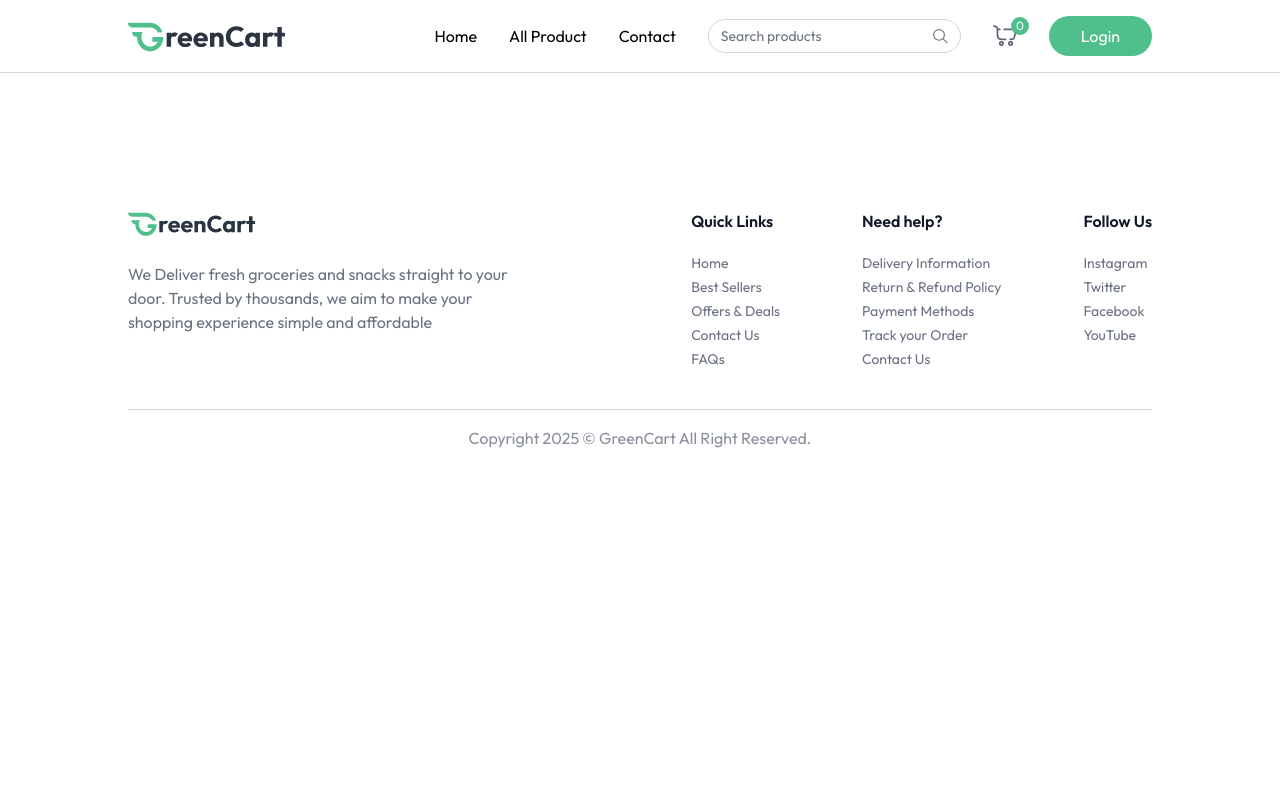
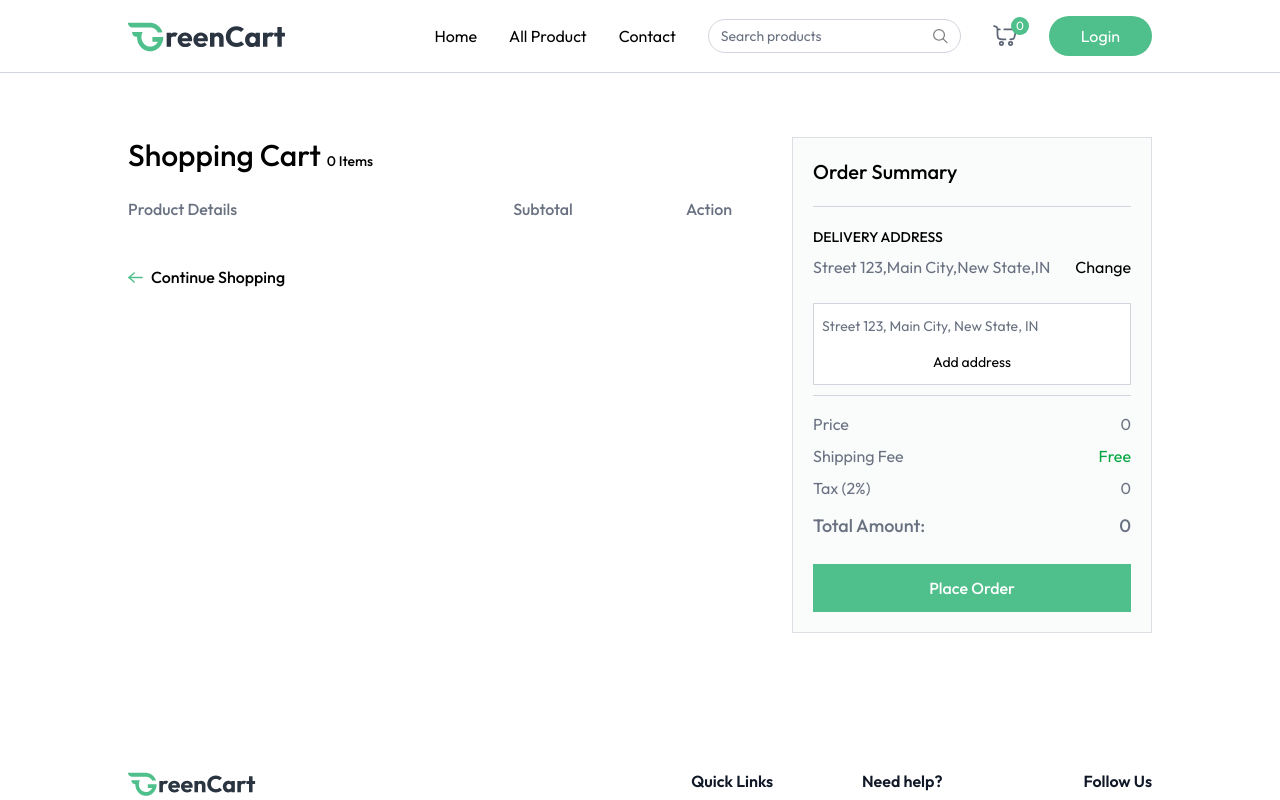
Before and after one commit to pankajgupta96/Greencart, a React (Vite) app in the folder frontend/: page /cart in a window 1280 px wide. Shown: the top 800 px of the page. Built offline with nearby package versions, Linux system fonts and the light colour scheme.

Commit message:
Feat : cart is completed

```diff
--- a/frontend/src/App.jsx
+++ b/frontend/src/App.jsx
@@ -10,6 +10,7 @@
 import AllProducts from './pages/AllProducts';
 import ProductCategrory from './pages/ProductCategrory';
 import ProductDetails from './pages/ProductDetails';
+import Cart from './pages/Cart';
 
 function App() {
   const issellerpath = useLocation().pathname.includes("seller");
@@ -34,6 +35,7 @@
         <Route path='/products' element={<AllProducts/>}></Route>
         <Route path='/products/:category' element={<ProductCategrory/>}></Route>
         <Route path='/products/:category/:id' element={<ProductDetails/>}></Route>
+        <Route path='/cart' element={<Cart/>}></Route>
 
       </Routes>
    </div>
--- a/frontend/src/context/AppContext.jsx
+++ b/frontend/src/context/AppContext.jsx
@@ -38,8 +38,8 @@
          toast.success("Added to cart");
     }
 
-    const updateCartitem = (itemId , quantity) =>{
-        let rcatData = structuredClone(cartItems);
+    const updateCartItem = (itemId , quantity) =>{
+        let cartData = structuredClone(cartItems);
         cartData[itemId] =quantity;
         setCartItems(cartData)
         toast.success("Cart Updated");
@@ -74,13 +74,13 @@
 
      const getCartAmount =() =>{
         let totalAmount = 0;
-        for(let item in cartItems){
-            let iteminfo = products.find((product) => product._id === item);
-            if(cartItems[item]>0){
-                totalAmount +=iteminfo.offerPrice *cartItems[item];
+        for(let items in cartItems){
+            let iteminfo = products.find((product) => product._id === items);
+            if(cartItems[items]>0){
+                totalAmount +=iteminfo.offerPrice *cartItems[items];
             }
         }
-        return Math.floor(totalAmount*100)
+        return Math.floor(totalAmount*100)/100;
      }
 
 
@@ -89,7 +89,7 @@
     },[])
 
 
-    const value = {navigate, user, setUser , setIsSeller, isSeller ,showUserLogin , setShowUserLogin , products,currency ,addToCart,updateCartitem,removeFromCart,cartItems,setSearchQuery,searchQuery,getCartAmount,getCartCount}
+    const value = {navigate, user, setUser , setIsSeller, isSeller ,showUserLogin , setShowUserLogin , products,currency ,addToCart,updateCartItem,removeFromCart,cartItems,setSearchQuery,searchQuery,getCartAmount,getCartCount}
 
 
 
--- a/frontend/src/pages/Cart.jsx
+++ b/frontend/src/pages/Cart.jsx
@@ -1,9 +1,145 @@
-import React from 'react'
+import { useEffect, useState } from "react";
+import { useAppContext } from "../context/AppContext";
+import { assets, dummyAddress } from "../assets/assets";
 
-function Cart() {
-  return (
-    <div>Cart</div>
-  )
+const Cart = () => {
+    const [showAddress, setShowAddress] = useState(dummyAddress);
+
+    const {products,currency,cartItems,removeFromCart,getCartCount,updateCartItem,navigate,getCartAmount} =useAppContext();
+
+    const [cartArray, setCartArray] = useState([]);
+    const [addresses, setAddresses] = useState(dummyAddress);
+    const [selectedAddress, SetSelectedAddress] = useState(dummyAddress[0]);
+const [paymentOption, setPaymentOption] = useState("COD");
+
+const getCart = ()=>{
+    let tempArray =[]
+    for( const key in cartItems){
+        const product = products.find((item)=>item._id === key)
+        product.quantity = cartItems[key]
+        tempArray.push(product)
+    }
+    setCartArray(tempArray);
 }
 
-export default Cart
+const placeOrder = async ()=>{
+
+}
+
+useEffect(()=>{
+    if(products.length>0 && cartItems){
+        getCart();
+    }
+
+},[products,cartItems])
+
+
+//3:34
+
+    return products.length>0 && cartItems ? (
+        <div className="flex flex-col md:flex-row mt-16">
+            <div className='flex-1 max-w-4xl'>
+                <h1 className="text-3xl font-medium mb-6">
+                    Shopping Cart <span className="text-sm text-primary">{getCartCount()} Items</span>
+                </h1>
+
+                <div className="grid grid-cols-[2fr_1fr_1fr] text-gray-500 text-base font-medium pb-3">
+                    <p className="text-left">Product Details</p>
+                    <p className="text-center">Subtotal</p>
+                    <p className="text-center">Action</p>
+                </div>
+
+                {cartArray.map((product, index) => (
+                    <div key={index} className="grid grid-cols-[2fr_1fr_1fr] text-gray-500 items-center text-sm md:text-base font-medium pt-3">
+                        <div className="flex items-center md:gap-6 gap-3">
+                            <div onClick={() =>{navigate(`/products/$ {product.category.toLowerCase()}/${product._id}`);scrollTo(0,0)}}  className="cursor-pointer w-24 h-24 flex items-center justify-center border border-gray-300 rounded">
+                                <img className="max-w-full h-full object-cover" src={product.image[0]} alt={product.name} />
+                            </div>
+                            <div>
+                                <p className="hidden md:block font-semibold">{product.name}</p>
+                                <div className="font-normal text-gray-500/70">
+                                    <p>Weight: <span>{product.weight || "N/A"}</span></p>
+                                    <div className='flex items-center'>
+                                        <p>Qty:</p>
+                                        <select onChange={e => updateCartItem(product._id,Number(e.target.value))}
+                                        value={cartItems[product._id]} className='outline-none'>
+                                            {Array(cartItems[product._id]>9 ? cartItems[product._id]:9).fill('').map((_, index) => (
+                                                <option key={index} value={index + 1}>{index + 1}</option>
+                                            ))}
+                                        </select>
+                                    </div>
+                                </div>
+                            </div>
+                        </div>
+                        <p className="text-center">{currency}{product.offerPrice * product.quantity}</p>
+                        <button  onClick ={()=>removeFromCart(product._id)} className="cursor-pointer mx-auto">
+                            <img src={assets.remove_icon} alt=""remove className="inline-block w-6 h-6" />
+                        </button>
+                    </div>)
+                )}
+
+                <button onClick={()=>{navigate("/products");scrollTo(0,0)}} className="group cursor-pointer flex items-center mt-8 gap-2 text-primary font-medium">
+                    <img className="group-hover:-translate-x-1 transition" src={assets.arrow_right_icon_colored} alt="arrow"  />
+                    Continue Shopping
+                </button>
+
+            </div>
+
+            <div className="max-w-[360px] w-full bg-gray-100/40 p-5 max-md:mt-16 border border-gray-300/70">
+                <h2 className="text-xl md:text-xl font-medium">Order Summary</h2>
+                <hr className="border-gray-300 my-5" />
+
+                <div className="mb-6">
+                    <p className="text-sm font-medium uppercase">Delivery Address</p>
+                    <div className="relative flex justify-between items-start mt-2">
+                        <p className="text-gray-500">{selectedAddress ? `${selectedAddress.street},${selectedAddress.city},${selectedAddress.state},${selectedAddress.country}` : "No address found"}</p>
+                        <button onClick={() => setShowAddress(!showAddress)} className="text-primary hover:underline cursor-pointer">
+                            Change
+                        </button>
+                        {showAddress && (
+                            <div className="absolute top-12 py-1 bg-white border border-gray-300 text-sm w-full">
+                                {addresses.map((address,index)=>( <p onClick={() => {SetSelectedAddress(address); setShowAddress(false)}} className="text-gray-500 p-2 hover:bg-gray-100">
+                                    {address.street},  {address.city},  {address.state},  {address.country}
+                                </p>))}
+                                <p onClick={() => navigate('/add-address')} className="text-primary text-center cursor-pointer p-2 hover:bg-indigo-500/10">
+                                    Add address
+                                </p>
+                            </div>
+                        )}
+                    </div>
+
+                    <p className="text-sm font-medium uppercase mt-6">Payment Method</p>
+
+                    <select onChange={e => setPaymentOption(e.target.value)} className="w-full border border-gray-300 bg-white px-3 py-2 mt-2 outline-none">
+                        <option value="COD">Cash On Delivery</option>
+                        <option value="Online">Online Payment</option>
+                    </select>
+                </div>
+
+                <hr className="border-gray-300" />
+
+                <div className="text-gray-500 mt-4 space-y-2">
+                    <p className="flex justify-between">
+                        <span>Price</span><span>{currency}{getCartAmount()}</span>
+                    </p>
+                    <p className="flex justify-between">
+                        <span>Shipping Fee</span><span className="text-green-600">Free</span>
+                    </p>
+                    <p className="flex justify-between">
+                        <span>Tax (2%)</span><span>{currency}{getCartAmount()*2/100}</span>
+                    </p>
+                    <p className="flex justify-between text-lg font-medium mt-3">
+                        <span>Total Amount:</span><span>{currency}{getCartAmount()+getCartAmount()*2/100}</span>
+                    </p>
+                </div>
+
+                <button onClick={placeOrder} className="w-full py-3 mt-6 cursor-pointer bg-primary text-white font-medium hover:bg-primary-600 transition">
+                    {paymentOption ==="COD" ? "Place Order" : "Proceed to CheckOut"}
+                </button>
+            </div>
+        </div>
+    )
+    : null
+}
+
+export default Cart;
```
